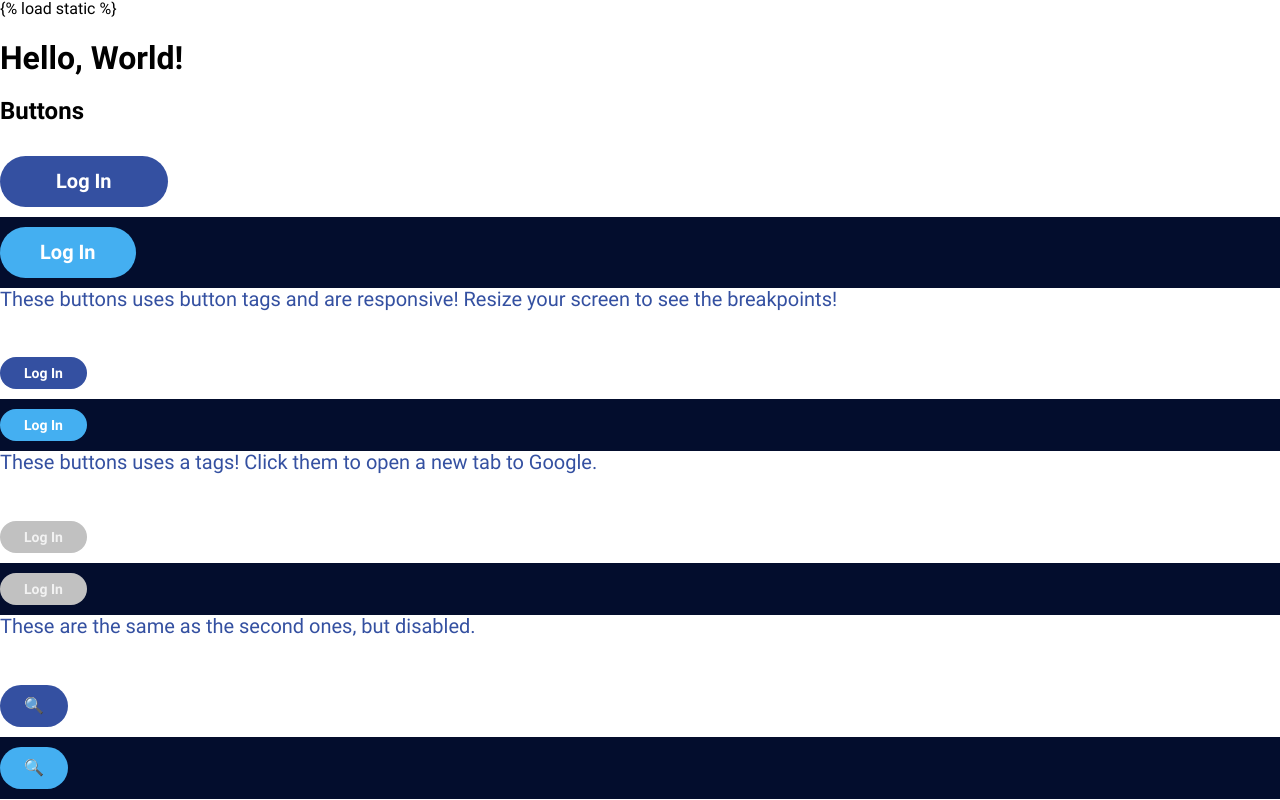
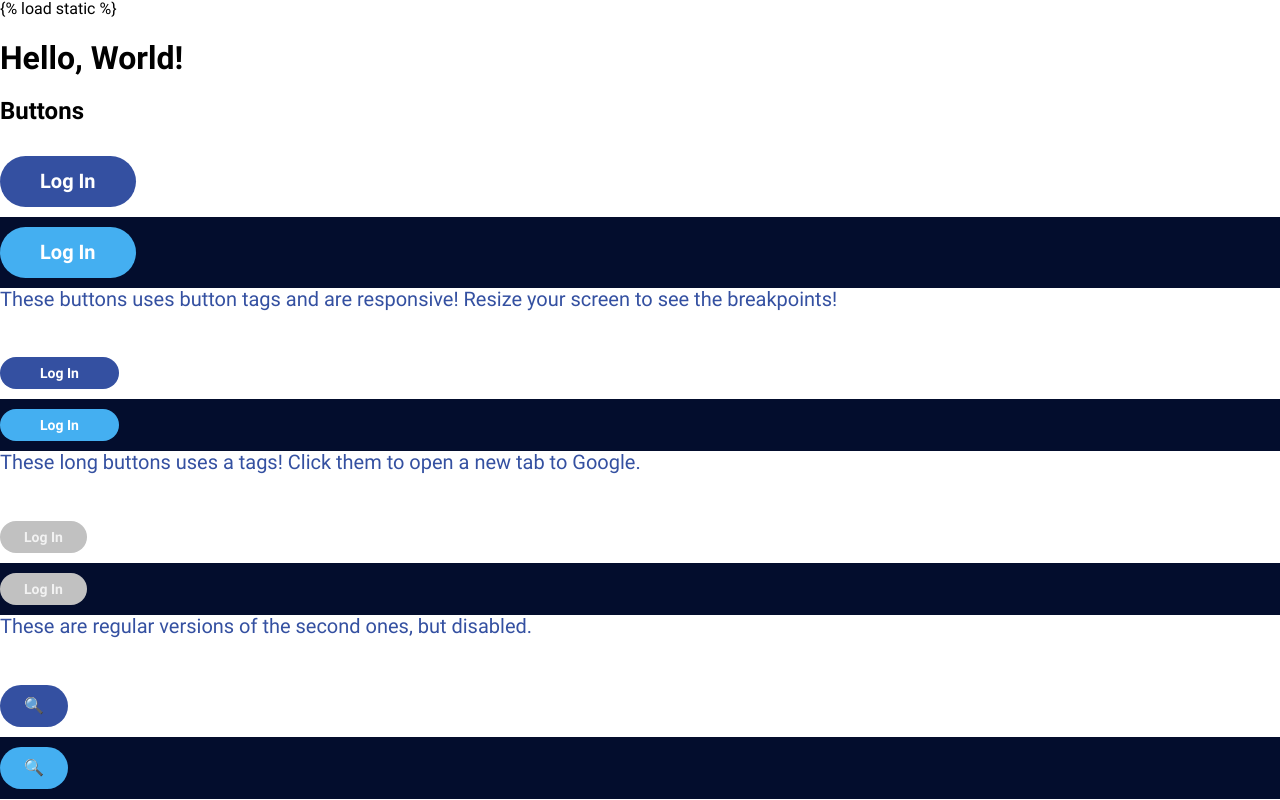
Before and after one commit to hackforla/CivicTechJobs, a React app: page / in a window 1280 px wide. Shown: the top 800 px of the page. Built offline with nearby package versions, Linux system fonts and the light colour scheme.

Commit message:
updated demo

```diff
--- a/frontend/src/components/App.js
+++ b/frontend/src/components/App.js
@@ -9,13 +9,13 @@ function App() {
       <h1>Hello, World!</h1>
       <h2>Buttons</h2>
       <DivWrapper>
-        <Button size="lg" color="primary" length="long" class="btn-sm-mobile btn-md-lgtablet">
+        <Button size="lg" color="primary" class="btn-md-to-sm">
           Log In
         </Button>
         <Button
           size="lg"
           color="primary-dark"
-          class="btn-sm-mobile btn-md-lgtablet"
+          class="btn-md-to-sm"
         >
           Log In
         </Button>
@@ -29,11 +29,17 @@ function App() {
       <br></br>
       <br></br>
       <DivWrapper>
-        <Button href="https://www.google.com/" color="primary" target="_blank">
+        <Button
+          href="https://www.google.com/"
+          length="long"
+          color="primary"
+          target="_blank"
+        >
           Log In
         </Button>
         <Button
           href="https://www.google.com/"
+          length="long"
           color="primary-dark"
           target="_blank"
         >
@@ -42,7 +48,7 @@ function App() {
       </DivWrapper>
       <div>
         <span className="red text-center">
-          These buttons uses a tags! Click them to open a new tab to Google.
+          These long buttons uses a tags! Click them to open a new tab to Google.
         </span>
       </div>
       <br></br>
@@ -67,7 +73,7 @@ function App() {
       </DivWrapper>
       <div>
         <span className="red text-center">
-          These are the same as the second ones, but disabled.
+          These are regular versions of the second ones, but disabled.
         </span>
       </div>
       <br></br>
@@ -82,7 +88,7 @@ function App() {
       </DivWrapper>
       <div>
         <span className="red text-center">
-          These are icon buttons. They are not responsive.
+          These are icon buttons.
         </span>
       </div>
       <hr></hr>
--- a/frontend/src/index.scss
+++ b/frontend/src/index.scss
@@ -1,5 +1,6 @@
 @use "components/normalize";
 @use "components/Basics" as *;
+@use "components/Buttons/Buttons" as *;
 
 body {
   font-family: Roboto;
@@ -11,22 +12,27 @@ body {
   font-size: 20px;
 
   @include breakpoint-media-min(mobile) {
-        color: $color-grey-dark
+    color: $color-grey-dark;
   }
 
   @include breakpoint-media-min(smtablet) {
-        color: $color-grey
+    color: $color-grey;
   }
 
   @include breakpoint-media-min(lgtablet) {
-        color: $color-tan
+    color: $color-tan;
   }
 
   @include breakpoint-media-min(laptop) {
-        color: $color-blue
+    color: $color-blue;
   }
 
   @include breakpoint-media-min(desktop) {
-        color: $color-blue-dark
+    color: $color-blue-dark;
   }
 }
+
+.btn-md-to-sm {
+  @include button-responsive("lgtablet", $size: "md");
+  @include button-responsive("mobile", $size: "sm");
+}
```
Lines whose indentation alone changed are shown as unchanged.
